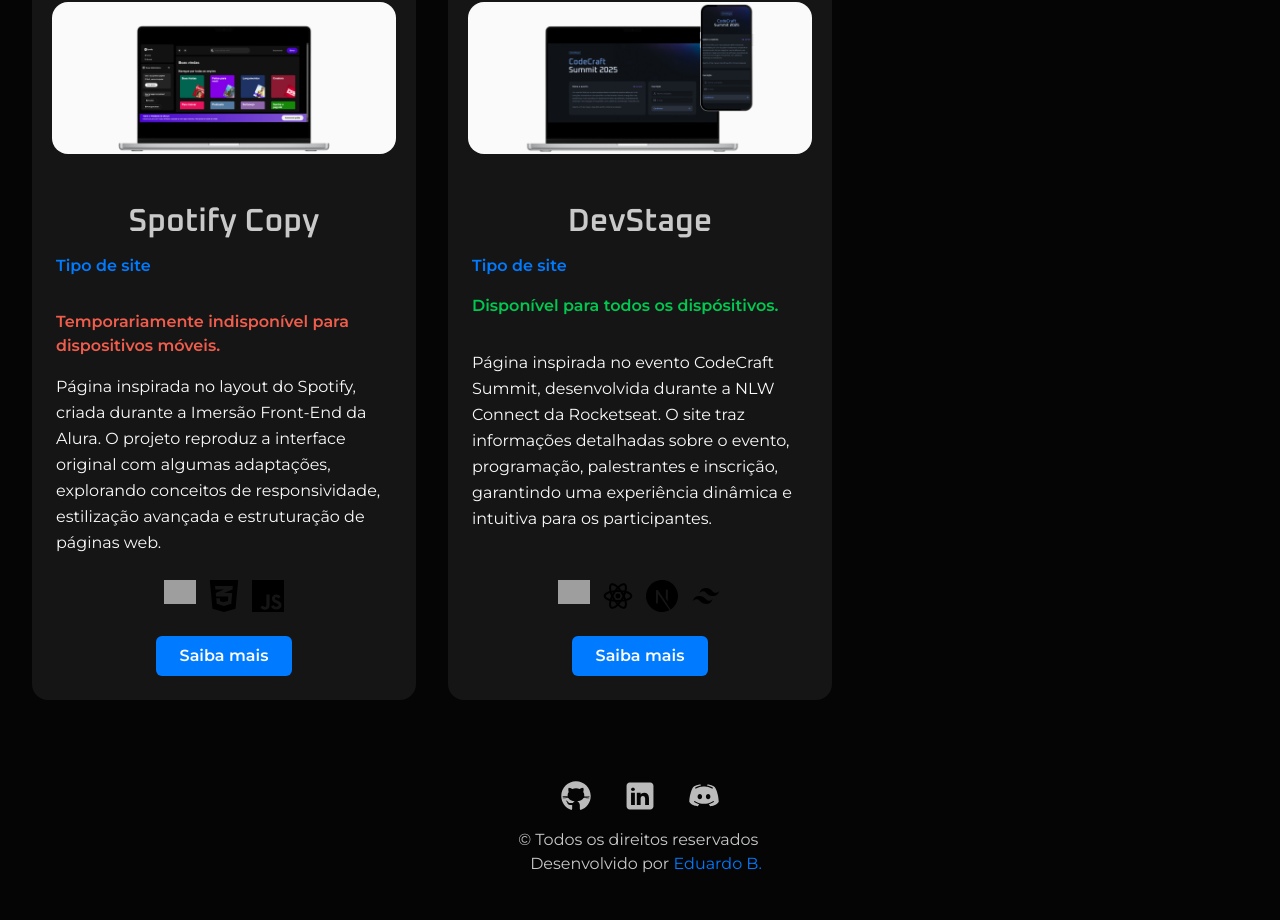
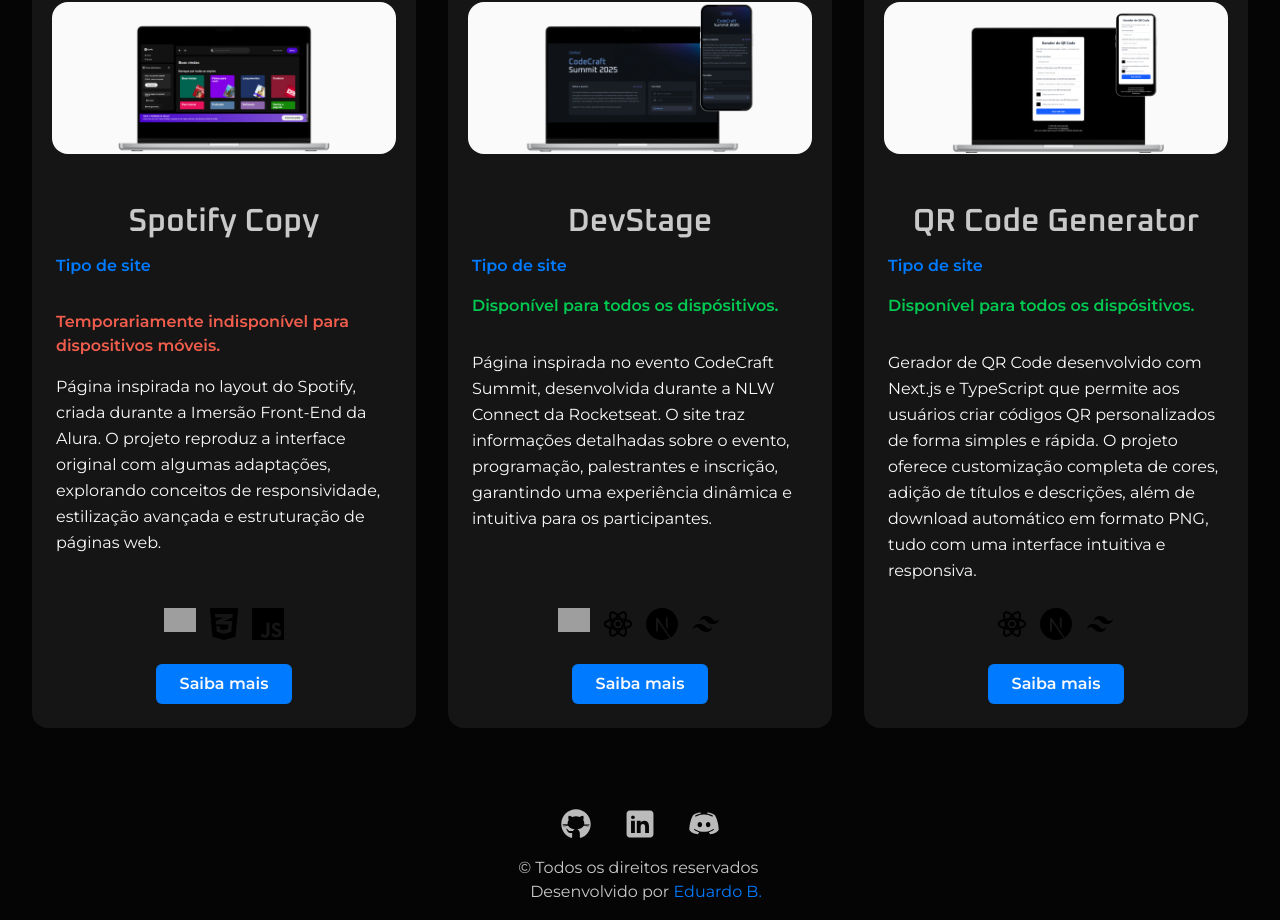
Before and after one commit to Duduubas/eduardo-portifolio, a Next.js app: page /projects in a window 1280 px wide. Shown: the part 1049-1969 px from the top of the page. Before the commit the page ends 1941 px from the top, so only its background shows below. Built offline with nearby package versions, Linux system fonts and the light colour scheme; grey boxes are pictures that could not be loaded.

Commit message:
✨ added: projeto 'QR Code Generator' na secao projetos

```diff
--- a/src/app/(pages)/projects/page.tsx
+++ b/src/app/(pages)/projects/page.tsx
@@ -6,6 +6,7 @@
 import DevstageMockup from "@/assets/public/mockup - website_devstage.png"
 import AbstractMockup from "@/assets/public/mockup - website_abstract.png"
 import SpotifyMockup from "@/assets/public/mockup - website_spotify.png"
+import qrCodeMockup from "@/assets/public/Mockups - WebSite_qrcode.png"
 
 /* ---- ICONS DAS LINGUAGENS ---- */
 import IconNext from "@/assets/public/icon-nextjs.svg"
@@ -86,6 +87,20 @@
       imagem: DevstageMockup,
       linguagens: [
         { nome: "HTML", icon: IconHtml },
+        { nome: "React", icon: IconReact },
+        { nome: "Next.js", icon: IconNext },
+        { nome: "Tailwind", icon: IconTailwind },
+      ]
+    },
+    {
+      id: 6,
+      nome: "QR Code Generator",
+      tipo: "Tipo de site",
+      disponibilidadeParaTodos: "Disponível para todos os dispósitivos.",
+      descricao: "Gerador de QR Code desenvolvido com Next.js e TypeScript que permite aos usuários criar códigos QR personalizados de forma simples e rápida. O projeto oferece customização completa de cores, adição de títulos e descrições, além de download automático em formato PNG, tudo com uma interface intuitiva e responsiva.",
+      link: "https://qrcodegenerator.eduardobrito.dev",
+      imagem: qrCodeMockup,
+      linguagens: [
         { nome: "React", icon: IconReact },
         { nome: "Next.js", icon: IconNext },
         { nome: "Tailwind", icon: IconTailwind },
@@ -172,6 +187,7 @@
 
                 <a
                   href={projeto.link}
+                  target="_blank"
                   className="self-center px-6 py-2 bg-blue text-white font-sans font-bold text-[1rem] rounded-md transition-all duration-300 hover:-translate-y-1"
                 >
                   Saiba mais
```
Also changed, not shown: src/assets/public/Mockups - WebSite_qrcode.png (added).
